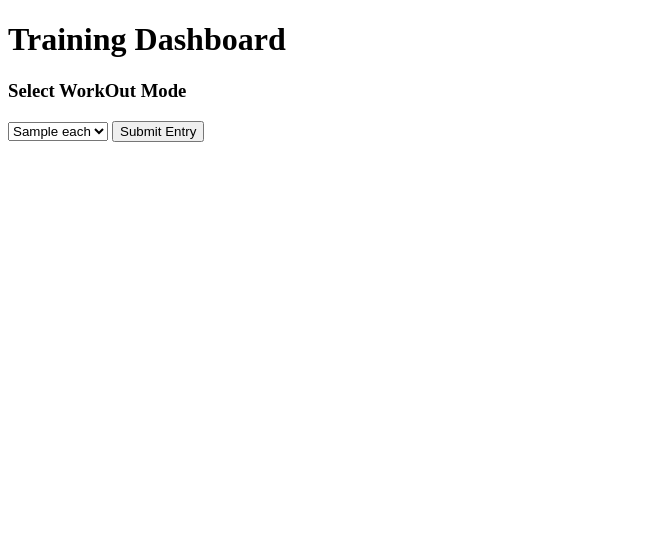
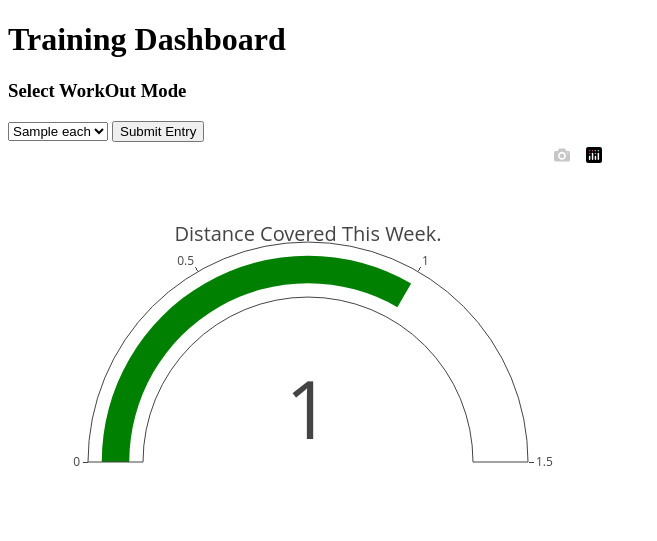
Before and after one commit to richie312/Mission-Half-Marathon, a Flask app: template src/templates/dashboard.html in a window 1280 px wide. Shown: the top 541 px of the page, without its empty margins (0-657 px from the left). Run offline with Flask 2, Linux system fonts and the light colour scheme; the template is opened without the code that fills it: most values are stand-ins (such as "Sample title", 1, 10 or a date in 2020); some libraries are stand-ins or nearby versions.

Commit message:
added tje goal visualization

```diff
--- /dev/null
+++ b/src/common/logger.py
@@ -0,0 +1,3 @@
+import logging
+# set logger
+logger = logging.basicConfig(level=logging.DEBUG)
--- a/src/main.py
+++ b/src/main.py
@@ -11,8 +11,7 @@ from datetime import datetime
 import plotly
 import plotly.express as px
 from data.database import db_conn
-
-
+from common.logger import logger
 
 """ decrypt the database details"""
 main_dir = os.getcwd()
@@ -64,11 +63,11 @@ def addDetails():
     refined_duration = datetime.strptime(temp_duration,'%H:%M:%S')
 
     query = """ INSERT INTO mission_half_marathon (Duration,DistanceCovered,
-    OxygenLevel, PulseRate, Day,StartTime,EndTime,work_out_type)
-    VALUES (%s, %s, %s,%s,%s,%s,%s,%s)"""
+    OxygenLevel, PulseRate, Day,goal_distance,StartTime,EndTime,work_out_type)
+    VALUES (%s, %s, %s, %s,%s,%s,%s,%s,%s)"""
 
     cursor.execute(query,(refined_duration,data['Distance'],data['Oxygen'],
-                              data['PulseRate'],data['Day'],
+                              data['PulseRate'],data['Day'],data["Goal"],
                               data['StartTime'],data['EndTime'],
                               work_out_type))
     connection.commit()
@@ -88,8 +87,8 @@ def Dashboard():
         df = db.default_data()
         col_list = db.column_list()
         default_df = pd.DataFrame(columns=col_list)
-        col_map = {'Day': 4, 'DistanceCovered': 1, 'Duration': 0, 'EndTime': 6, 'OxygenLevel': 2, 'PulseRate': 3,
-                   'StartTime': 5, 'work_out_type': 7}
+        col_map = {'Day': 4, 'DistanceCovered': 1, 'Duration': 0, 'EndTime': 7, 'OxygenLevel': 2, 'PulseRate': 3,
+                   'StartTime': 6, 'work_out_type': 8, 'goal_distance': 5}
 
         for col_index in range(len(col_list)):
             default_df[col_list[col_index]] = [df[i][col_map[col_list[col_index]]] for i in range(len(df))]
@@ -101,6 +100,9 @@ def Dashboard():
         graphJSON = json.dumps(fig, cls=plotly.utils.PlotlyJSONEncoder)
         template= "dashboard.html"
         fetch_workout_type = "NA"
+        total_distance = db.total_distance()
+        goal_distance = db.goal_distance()
+
 
     elif request.method == 'POST':
         data = request.form
@@ -110,8 +112,8 @@ def Dashboard():
         df = db.default_data()
         col_list = db.column_list()
         default_df = pd.DataFrame(columns=col_list)
-        col_map = {'Day': 4, 'DistanceCovered': 1, 'Duration': 0, 'EndTime': 6, 'OxygenLevel': 2, 'PulseRate': 3,
-                   'StartTime': 5, 'work_out_type': 7}
+        col_map = {'Day': 4, 'DistanceCovered': 1, 'Duration': 0, 'EndTime': 7, 'OxygenLevel': 2, 'PulseRate': 3,
+                   'StartTime': 6, 'work_out_type': 8, 'goal_distance': 5}
 
         for col_index in range(len(col_list)):
             default_df[col_list[col_index]] = [df[i][col_map[col_list[col_index]]] for i in range(len(df))]
@@ -121,6 +123,8 @@ def Dashboard():
             template = "user_form_msg.html"
             graphJSON = "NA"
             fetch_workout_type = data["workout_type"]
+            total_distance = 0
+            goal_distance = 0
         else:
             df1 = default_df[["Day", "DistanceCovered"]].groupby(by=["Day"]).sum()
             fig = px.bar(default_df, x=default_df["Day"], y = default_df["DistanceCovered"], color='DistanceCovered',
@@ -128,9 +132,18 @@ def Dashboard():
             graphJSON = json.dumps(fig, cls=plotly.utils.PlotlyJSONEncoder)
             template = "dashboard.html"
             fetch_workout_type = "NA"
+            # todo compute the distance as per the work out mode
+            total_distance = db.total_distance()
+            goal_distance = db.goal_distance()
 
 
-    return render_template(template, graphJSON=graphJSON,  workout_type = workout_type, fetch_workout_type = fetch_workout_type)
+    return render_template(template,
+                           graphJSON=graphJSON,
+                           workout_type = workout_type,
+                           fetch_workout_type = fetch_workout_type,
+                           total_distance = total_distance,
+                           goal_distance = goal_distance)
+
 
 
 
--- a/src/templates/dashboard.html
+++ b/src/templates/dashboard.html
@@ -12,7 +12,9 @@
    </select>
   <input type="submit" value="Submit Entry">
   </form>
-
+  <div id='mydistance'><!-- Plotly chart will be drawn inside this DIV --></div>
+  <br>
+  <br>
   <div id="chart" class="chart">
 
   </div>
@@ -22,4 +24,20 @@
   var graphs = {{graphJSON | safe}};
   Plotly.plot('chart',graphs,{});
 </script>
+<script>
+  var data = [
+  {
+    domain: { x: [0, 1], y: [0, 1] },
+    value: '{{total_distance}}',
+    title: { text: "Distance Covered This Week." },
+    type: "indicator",
+    mode: "gauge+number",
+    delta: { reference: 400 },
+    gauge: { axis: { range: [null, '{{goal_distance}}'] } }
+  }
+];
+
+var layout = { width: 600, height: 400 };
+Plotly.newPlot('mydistance', data, layout);
+</script>
 </html>
--- a/src/templates/user_form.html
+++ b/src/templates/user_form.html
@@ -56,6 +56,12 @@ input[type=submit]:hover {
       {% endfor %}
     <br>
     <br>
+    <label for="fname">Set Goal</label>
+    <br>
+    <br>
+    <input type="number" id="Goal" name="Goal" min="0" max="500" step="0.01", placeholder="80">
+    <br>
+    <br>
     <label for="fname">StartTime</label>
     <br>
     <br>
```
Also changed, not shown: sql_statments.sql (added, +9 -0 lines), src/data/database.py (+33 -1 lines), src/common/__init__.py (added), 2 other files.
